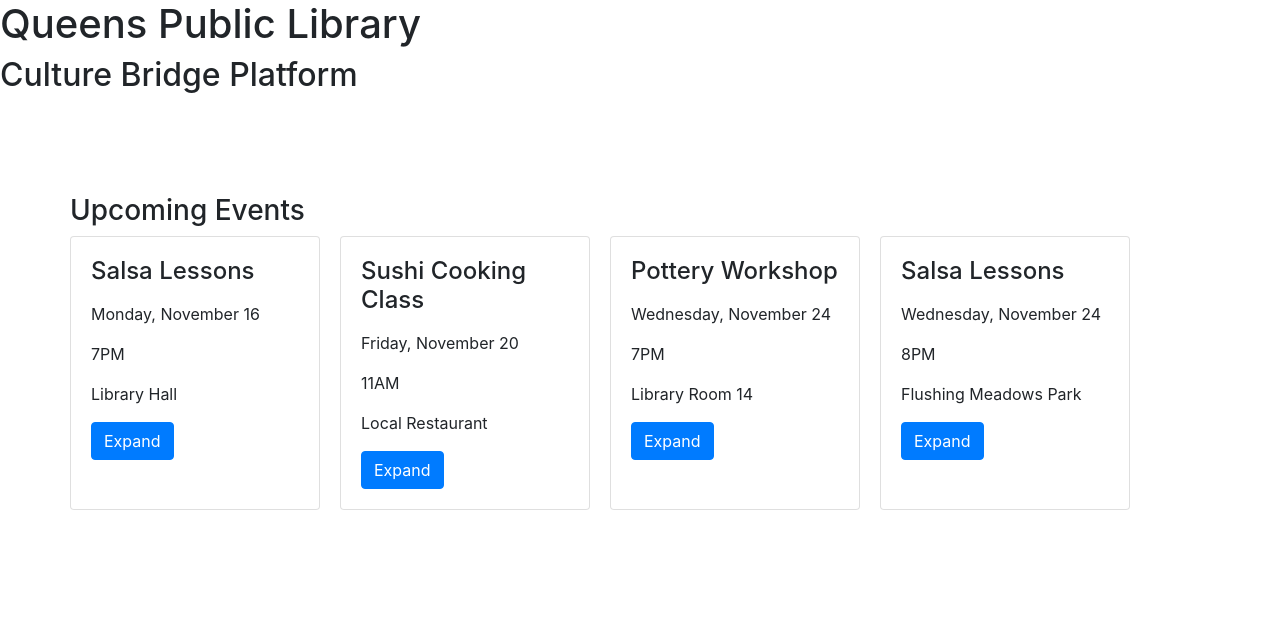
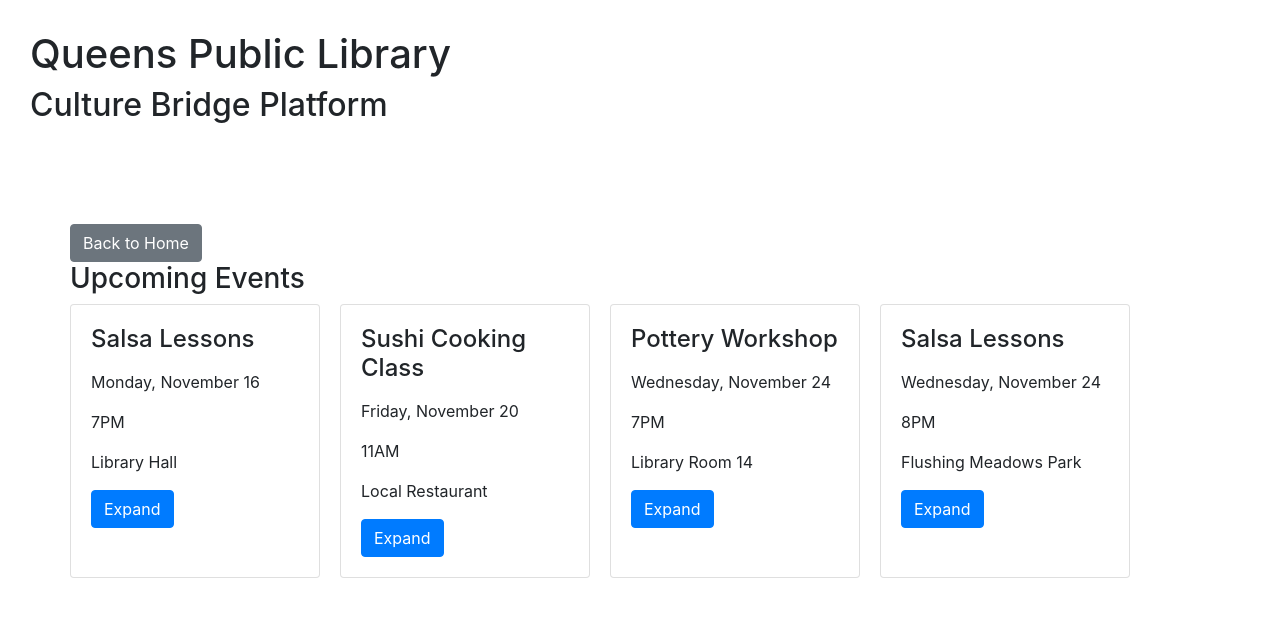
Before and after one commit to ramisamurshed/pit-prototype, a Flask app: page /events in a window 1280 px wide. Shown: the top 617 px of the page. Run offline with Flask 2, Linux system fonts and the light colour scheme; some libraries are stand-ins or nearby versions.

Commit message:
added back button div, increased padding

```diff
--- a/templates/events.html
+++ b/templates/events.html
@@ -14,6 +14,9 @@
 		</script>
 
 		<style>
+			body {
+				padding: 30px;
+			}
 			.card {
 				width: 250px;
 				margin-right: 20px;
@@ -30,6 +33,8 @@
 			<h2>Culture Bridge Platform</h2>
 		</div>
 		<div class="container">
+			<div class="row" id="back-to-home">
+			</div>
 			<div class="row">
 				<h3>Upcoming Events</h3>
 			</div>
```
